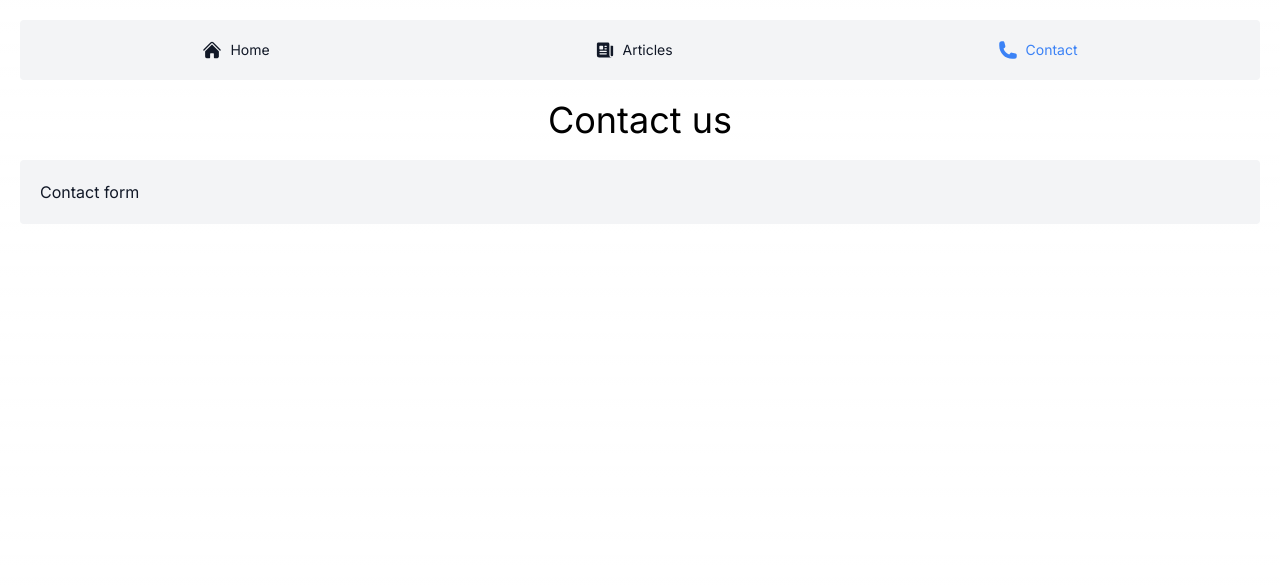
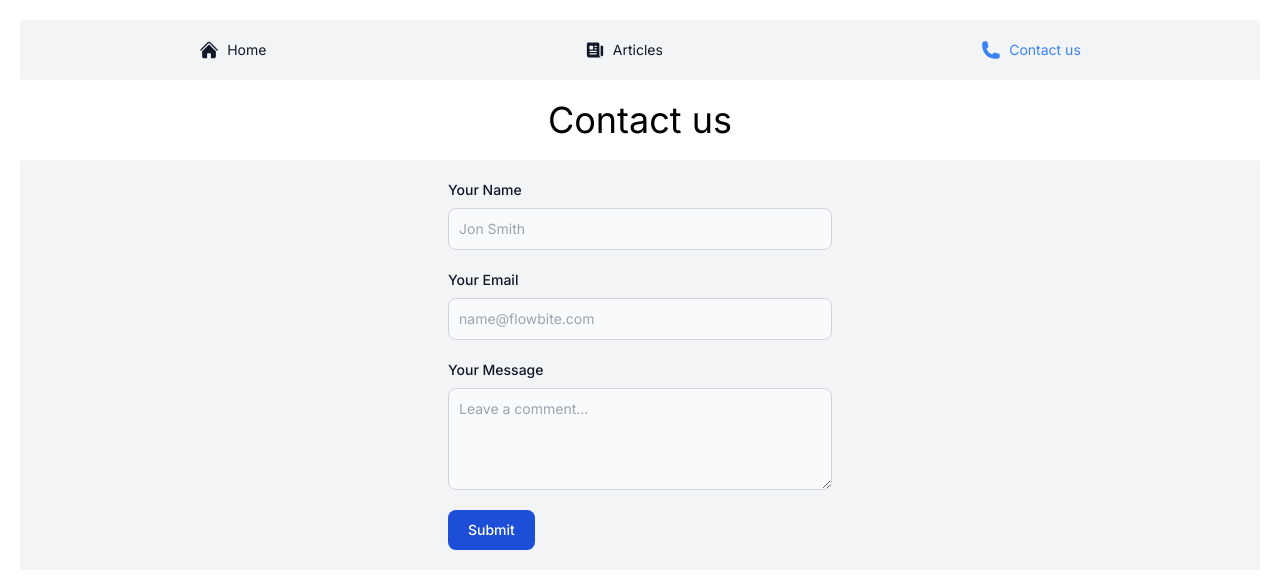
Before and after one commit to SoroushDeveloper/roocket-project, a Next.js app: page /contact in a window 1280 px wide. Shown: the top 588 px of the page. Built offline with nearby package versions, Linux system fonts and the light colour scheme.

Commit message:
Contact & Toast
Took 1 hour 23 minutes

```diff
--- a/app/contact/page.tsx
+++ b/app/contact/page.tsx
@@ -1,14 +1,72 @@
 'use client'
 
 import Header from "@/src/components/header";
+import axios from "axios";
+import {useForm} from "react-hook-form";
+import Success from "@/src/toasts/success";
+import Error from "@/src/toasts/error";
+
+export type FormData = {
+    name: string;
+    email: string;
+    content: string;
+};
 
 export default function Page() {
+
+    const {register, handleSubmit, reset} = useForm<FormData>();
+
+    async function onSubmit(data: FormData) {
+        await axios
+            .post('https://react-camp-api.roocket.ir/api/mr.soroosh.qr@gmail.com/contact', data)
+            .then((response) => {
+                if (response.status == 200) {
+                    Success('Your contact info was submitted')
+                    reset()
+                }
+            })
+            .catch((error) => {
+                Error(error.message)
+            })
+    }
+
     return (
         <>
             <Header title="Contact us"/>
             <div
-                className="bg-gray-100 dark:bg-gray-900 text-gray-900 dark:text-gray-100 rounded p-5 m-5 grid grid-cols-1 sm:grid-cols-2 md:grid-cols-3 gap-10">
-                Contact form
+                className="bg-gray-100 dark:bg-gray-900 text-gray-900 dark:text-gray-100 rounded p-5 m-5">
+                <form className="max-w-sm mx-auto" onSubmit={handleSubmit(onSubmit)}>
+                    <div className="mb-5">
+                        <label htmlFor="name" className="block mb-2 text-sm font-medium text-gray-900 dark:text-white">
+                            Your Name
+                        </label>
+                        <input type="text" id="name"
+                               className="bg-gray-50 border border-gray-300 text-gray-900 text-sm rounded-lg focus:ring-blue-500 focus:border-blue-500 block w-full p-2.5 dark:bg-gray-700 dark:border-gray-600 dark:placeholder-gray-400 dark:text-white dark:focus:ring-blue-500 dark:focus:border-blue-500"
+                               placeholder="Jon Smith" required
+                               {...register('name', {required: true})}/>
+                    </div>
+                    <div className="mb-5">
+                        <label htmlFor="email" className="block mb-2 text-sm font-medium text-gray-900 dark:text-white">
+                            Your Email
+                        </label>
+                        <input type="email" id="email"
+                               className="bg-gray-50 border border-gray-300 text-gray-900 text-sm rounded-lg focus:ring-blue-500 focus:border-blue-500 block w-full p-2.5 dark:bg-gray-700 dark:border-gray-600 dark:placeholder-gray-400 dark:text-white dark:focus:ring-blue-500 dark:focus:border-blue-500"
+                               placeholder="name@flowbite.com" required
+                               {...register('email', {required: true})}/>
+                    </div>
+                    <div className="mb-5">
+                        <label htmlFor="content"
+                               className="block mb-2 text-sm font-medium text-gray-900 dark:text-white">
+                            Your Message
+                        </label>
+                        <textarea id="content" rows={4}
+                                  className="block p-2.5 w-full text-sm text-gray-900 bg-gray-50 rounded-lg border border-gray-300 focus:ring-blue-500 focus:border-blue-500 dark:bg-gray-700 dark:border-gray-600 dark:placeholder-gray-400 dark:text-white dark:focus:ring-blue-500 dark:focus:border-blue-500"
+                                  placeholder="Leave a comment..." {...register('content', {required: true})}></textarea>
+                    </div>
+                    <button type="submit"
+                            className="text-white bg-blue-700 hover:bg-blue-800 focus:ring-4 focus:outline-none focus:ring-blue-300 font-medium rounded-lg text-sm w-full sm:w-auto px-5 py-2.5 text-center dark:bg-blue-600 dark:hover:bg-blue-700 dark:focus:ring-blue-800">Submit
+                    </button>
+                </form>
             </div>
         </>
     )
--- a/app/layout.tsx
+++ b/app/layout.tsx
@@ -2,6 +2,8 @@
 import {Inter} from "next/font/google";
 import "./globals.css";
 import React from "react";
+import {ToastContainer} from 'react-toastify';
+import "react-toastify/dist/ReactToastify.css";
 
 const inter = Inter({subsets: ["latin"]});
 
@@ -15,6 +17,7 @@
         <html lang="en">
         <body className={`${inter.className} bg-white dark:bg-black`}>
         {children}
+        <ToastContainer/>
         </body>
         </html>
     );
--- a/app/page.tsx
+++ b/app/page.tsx
@@ -12,7 +12,6 @@
         await axios
             .get('https://react-camp-api.roocket.ir/api/mr.soroosh.qr@gmail.com/last-articles')
             .then((response) => {
-                console.log(response)
                 setArticles(response.data.data);
             })
             .catch((error) => {
--- a/package.json
+++ b/package.json
@@ -17,7 +17,9 @@
     "next-i18next": "^15.3.0",
     "react": "^18",
     "react-dom": "^18",
-    "react-intl": "^6.6.8"
+    "react-hook-form": "^7.52.1",
+    "react-intl": "^6.6.8",
+    "react-toastify": "^10.0.5"
   },
   "devDependencies": {
     "@types/node": "^20",
--- a/src/components/header/index.tsx
+++ b/src/components/header/index.tsx
@@ -1,6 +1,5 @@
 import HeaderItem from "@/src/components/header/item";
 import {HomeIcon, NewspaperIcon, PhoneIcon} from "@heroicons/react/24/solid";
-import {ReactNode} from "react";
 
 interface Props {
     title: string,
@@ -19,7 +18,7 @@
     },
     {
         'link': '/contact',
-        'name': 'Contact',
+        'name': 'Contact us',
         'icon': <PhoneIcon className="size-5"/>,
     }
 ]
@@ -28,8 +27,10 @@
         <>
             <div
                 className="flex justify-around bg-gray-100 dark:bg-gray-900 text-gray-900 dark:text-gray-100 rounded p-5 m-5">
-                {HeaderItems.map((item, key) => <HeaderItem key={key} link={item.link} name={item.name}
-                                                            icon={item.icon}/>)}
+                {
+                    HeaderItems.map((item, key) =>
+                        <HeaderItem key={key} link={item.link} name={item.name} icon={item.icon}/>)
+                }
             </div>
             <h1 className="text-4xl text-center">
                 {title}
--- /dev/null
+++ b/src/toasts/error.ts
@@ -0,0 +1,15 @@
+import {Bounce, toast} from "react-toastify";
+
+export default function Error(message: string) {
+    toast.error(message, {
+        position: "bottom-right",
+        autoClose: 5000,
+        hideProgressBar: false,
+        closeOnClick: true,
+        pauseOnHover: true,
+        draggable: true,
+        progress: undefined,
+        theme: "colored",
+        transition: Bounce,
+    });
+}
--- /dev/null
+++ b/src/toasts/success.ts
@@ -0,0 +1,15 @@
+import {Bounce, toast} from "react-toastify";
+
+export default function Success(message: string) {
+    toast.success(message, {
+        position: "bottom-right",
+        autoClose: 5000,
+        hideProgressBar: false,
+        closeOnClick: true,
+        pauseOnHover: true,
+        draggable: true,
+        progress: undefined,
+        theme: "colored",
+        transition: Bounce,
+    });
+}
```
Also changed, not shown: 1 other file (tests, documents, lock files or other folders).
